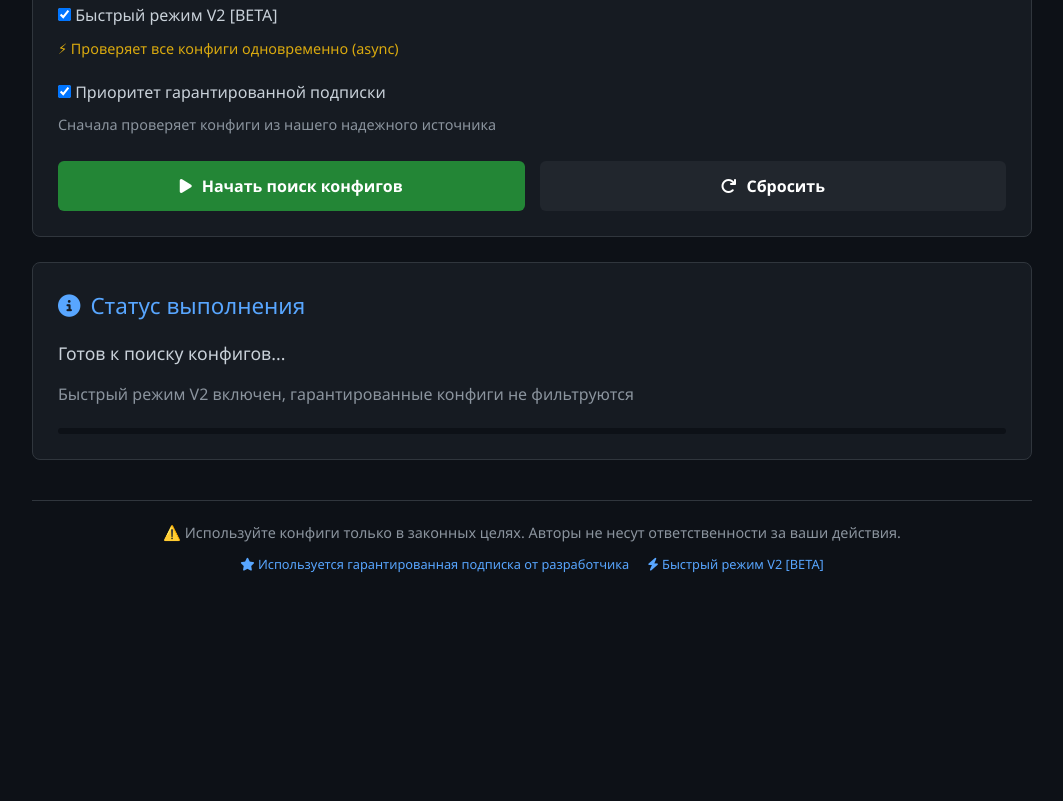
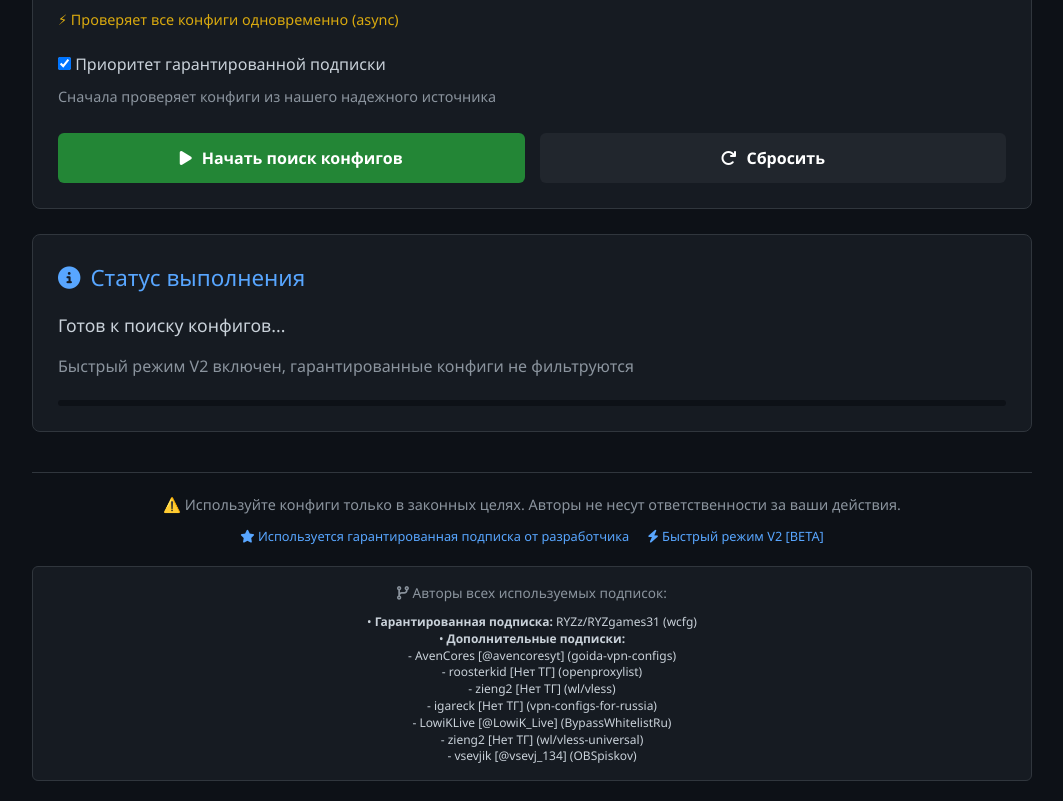
Before and after one commit to RYZgames31/UWB, a plain HTML site: page index.html in a window 1280 px wide. Shown: the part 851-1652 px from the top of the page, without its empty margins (108-1171 px from the left). Before the commit the page ends 1445 px from the top, so only its background shows below. Drawn offline with Linux system fonts and the light colour scheme.

Commit message:
Add files via upload

```diff
--- a/index.html
+++ b/index.html
@@ -1,5 +1,6 @@
 <!DOCTYPE html>
 <html lang="ru">
+
 <head>
     <meta charset="UTF-8">
     <meta name="viewport" content="width=device-width, initial-scale=1.0">
@@ -334,12 +335,13 @@
     </style>
     <link rel="stylesheet" href="https://cdnjs.cloudflare.com/ajax/libs/font-awesome/6.4.0/css/all.min.css">
 </head>
+
 <body>
     <div class="container">
         <header>
             <h1>🛠 ULTIMATE WHITELIST BYPASS 👨‍💻</h1>
-            <div class="version">✓ Версия: V1.6.1</div>
-            <div class="sub_version">Улучшенная фильтрация гарантированных конфигов, супербыстрый поиск. Удален режим ИИ: был не практичным и не всегда корректно работающим.</div>
+            <div class="version">✓ Версия: V1.6.2</div>
+            <div class="sub_version">Добавлены авторы подписок</div>
             <div class="credits">• Автор: RYZz (и @catlergememe помогли с поиском подписок)</div>
         </header>
 
@@ -449,6 +451,23 @@
                 <i class="fas fa-star"></i> Используется гарантированная подписка от разработчика
                 <i class="fas fa-bolt" style="margin-left: 15px;"></i> Быстрый режим V2 [BETA]
             </p>
+
+            <div style="margin-top: 20px; padding: 15px; background-color: #161b22; border-radius: 6px; border: 1px solid #30363d;">
+                <p style="font-size: 0.85rem; color: #8b949e; margin-bottom: 10px;">
+                    <i class="fas fa-code-branch"></i> Авторы всех используемых подписок:
+                </p>
+                <div style="font-size: 0.75rem; color: #c9d1d9; line-height: 1.4;">
+                    <p>• <strong>Гарантированная подписка:</strong> RYZz/RYZgames31 (wcfg)</p>
+                    <p>• <strong>Дополнительные подписки:</strong></p>
+                    <p style="margin-left: 20px;">- AvenCores [@avencoresyt] (goida-vpn-configs)</p>
+                    <p style="margin-left: 20px;">- roosterkid [Нет ТГ] (openproxylist)</p>
+                    <p style="margin-left: 20px;">- zieng2 [Нет ТГ] (wl/vless)</p>
+                    <p style="margin-left: 20px;">- igareck [Нет ТГ] (vpn-configs-for-russia)</p>
+                    <p style="margin-left: 20px;">- LowiKLive [@LowiK_Live] (BypassWhitelistRu)</p>
+                    <p style="margin-left: 20px;">- zieng2 [Нет ТГ] (wl/vless-universal)</p>
+                    <p style="margin-left: 20px;">- vsevjik [@vsevj_134] (OBSpiskov)</p>
+                </div>
+            </div>
         </footer>
     </div>
 
@@ -1301,4 +1320,5 @@
         updateStatus('Готов к поиску конфигов...', `Быстрый режим V2 включен, гарантированные конфиги не фильтруются`, 0);
     </script>
 </body>
+
 </html>
```
